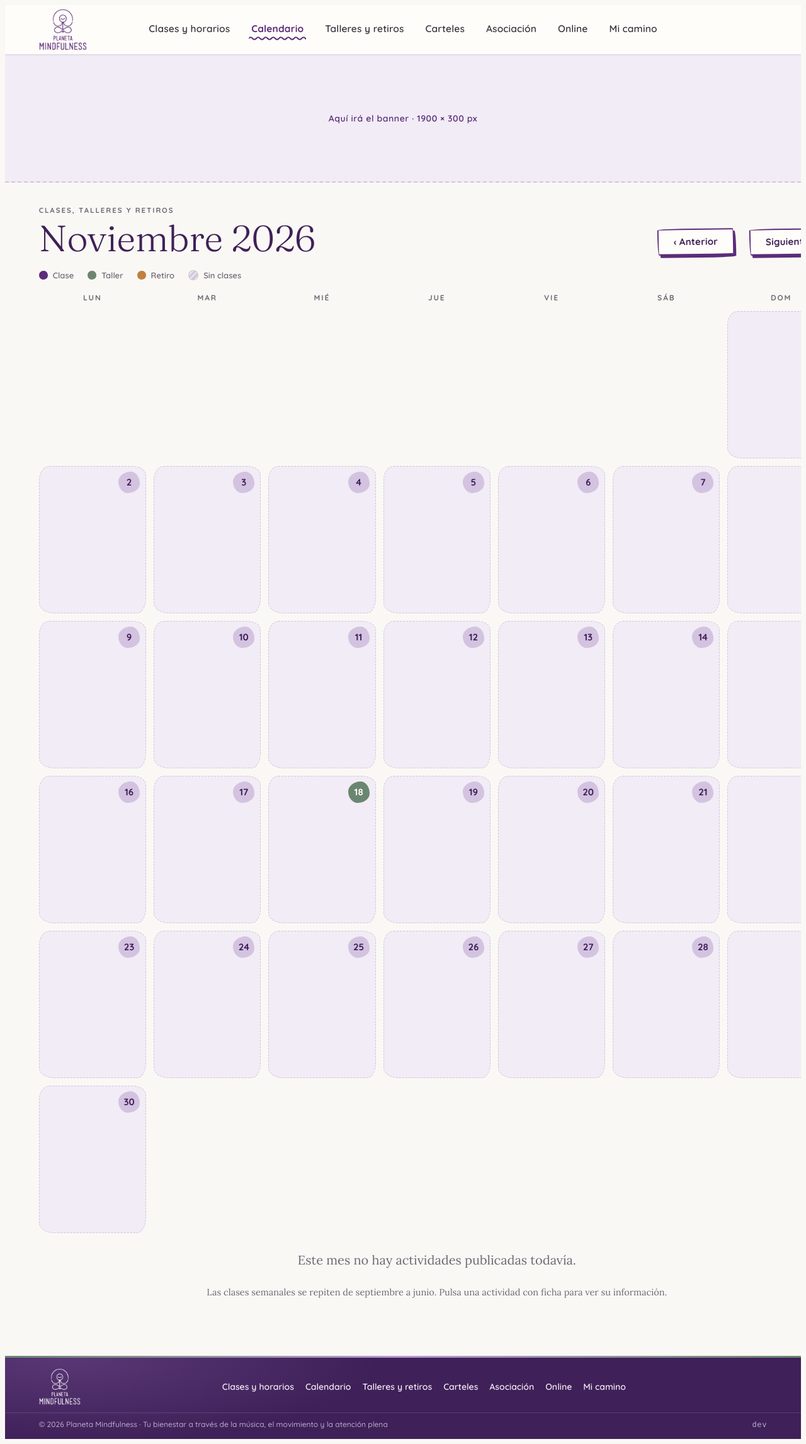
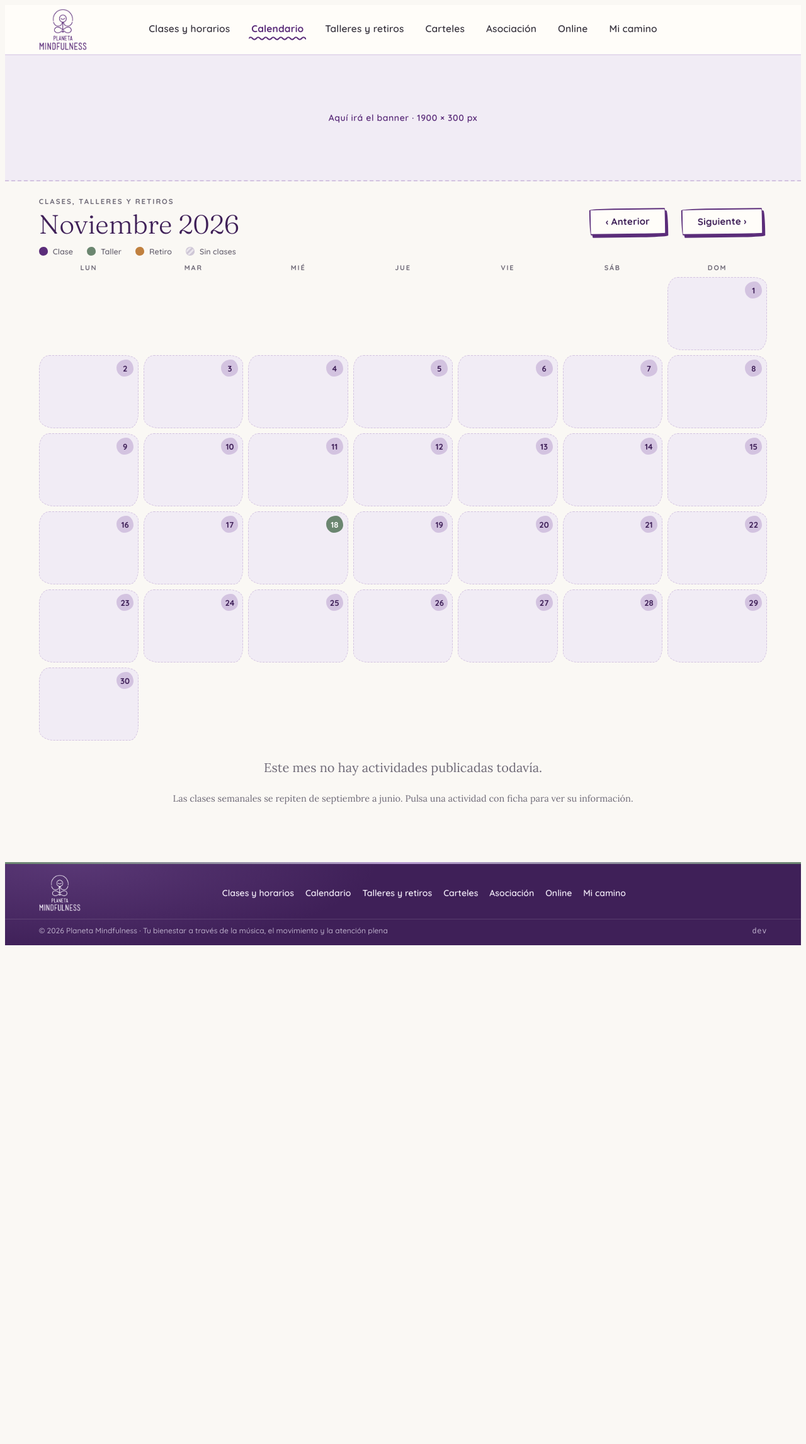
Before and after one commit to atheros-18/PlanetaMindfulness, a Laravel app: page /calendario in a window 1280 px wide. Shown: the whole page at 63% size. After the commit the page ends 1501 px from the top, so only its background shows below. Run offline with Laravel 12, Linux system fonts and the light colour scheme; data that the repository does not hold is empty.

Commit message:
Calendario mas compacto y centrado; corrige desbordamiento por la derecha (box-sizing)
Co-Authored-By: Claude Sonnet 5.5 <noreply@anthropic.com>

```diff
--- a/public/css/site.css
+++ b/public/css/site.css
@@ -219,3 +219,22 @@ main{max-width:none!important;width:100%;margin:0!important;padding-left:var(--g
 /* Online · foto de la tarjeta centrada en la cara */
 .online-card img{height:340px!important;object-fit:cover!important;object-position:50% 14%!important}
 @media(max-width:750px){.online-card img{height:auto!important;max-height:none!important}}
+
+/* Los anchos incluyen el relleno (evita que las páginas se salgan por la derecha) */
+*,*::before,*::after{box-sizing:border-box}
+
+/* ---------- Calendario más compacto ---------- */
+.cal-wrap{max-width:1320px!important;margin-left:auto!important;margin-right:auto!important;padding-top:22px!important}
+.cal-title{font-size:clamp(28px,3.6vw,42px)!important}
+.cal-legend{margin:12px 0 2px;font-size:12.5px}
+.cal-note{margin-top:16px}
+@media(min-width:961px){
+  .cal-grid{gap:8px;margin-top:8px}
+  .cal-dow{font-size:11px;padding:3px 0 0}
+  .cal-day{min-height:116px;padding:36px 7px 7px;gap:5px}
+  .cal-num{top:6px;right:7px;width:27px;height:27px;font-size:13px}
+  .cal-item{padding:5px 8px}
+  .cal-item strong{font-size:12.5px}
+  .cal-item small{font-size:11px}
+  .cal-closed{font-size:11px}
+}
```
